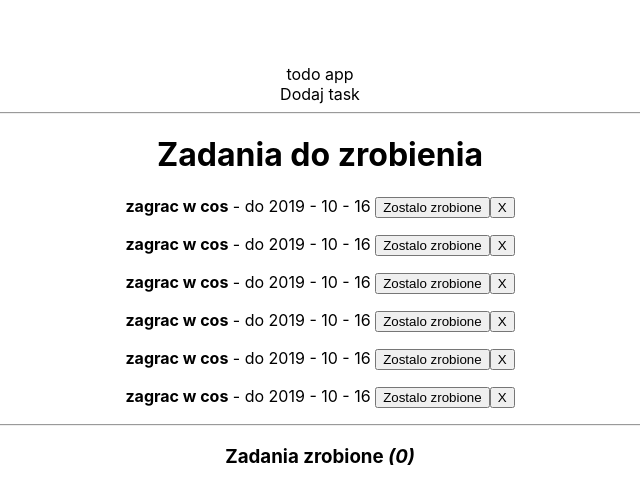
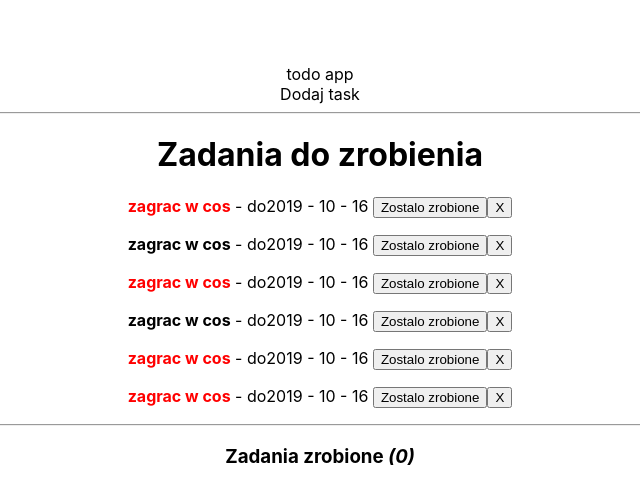
Before and after one commit to jacekmaciejak/todo-app, a React (Create React App) app: page / in a window 1280 px wide. Shown: the top 504 px of the page, without its empty margins (320-960 px from the left). Built offline with nearby package versions, Linux system fonts and the light colour scheme.

Commit message:
Add method of priority tasks

```diff
--- a/src/components/App.js
+++ b/src/components/App.js
@@ -34,7 +34,7 @@
         id: 3,
         text: "zagrac w cos",
         date: "2019 - 10 - 16",
-        important: true,
+        important: false,
         active: true,
         finishDate: null
       },
--- a/src/components/Task.js
+++ b/src/components/Task.js
@@ -1,16 +1,35 @@
 import * as React from "react";
 
 const Task = props => {
-  const { text, date, id } = props.task;
+  const style = {
+    color: "red"
+  };
 
+  const { text, date, id, active, important, finishDate } = props.task;
+
+  if (active) {
     return (
       <div>
         <p>
-        <strong>{text}</strong> - do <span>{date} </span>
+          <strong style={important ? style : null}>{text}</strong> - do
+          <span>{date} </span>
           <button onClick={() => props.change(id)}>Zostalo zrobione</button>
           <button onClick={() => props.delete(id)}>X</button>
         </p>
       </div>
     );
+  } else {
+    const finish = new Date(finishDate).toLocaleDateString(); //zamiana czasu
+    return (
+      <div>
+        <p>
+          <strong>{text}</strong>
+          <em> (zrobic do {date})</em>
+          <br />- potwierdzenie wykonania <span> {finish}</span>
+          <button onClick={() => props.delete(id)}>X</button>
+        </p>
+      </div>
+    );
+  }
 };
 export default Task;
```
Lines whose indentation alone changed are shown as unchanged.
